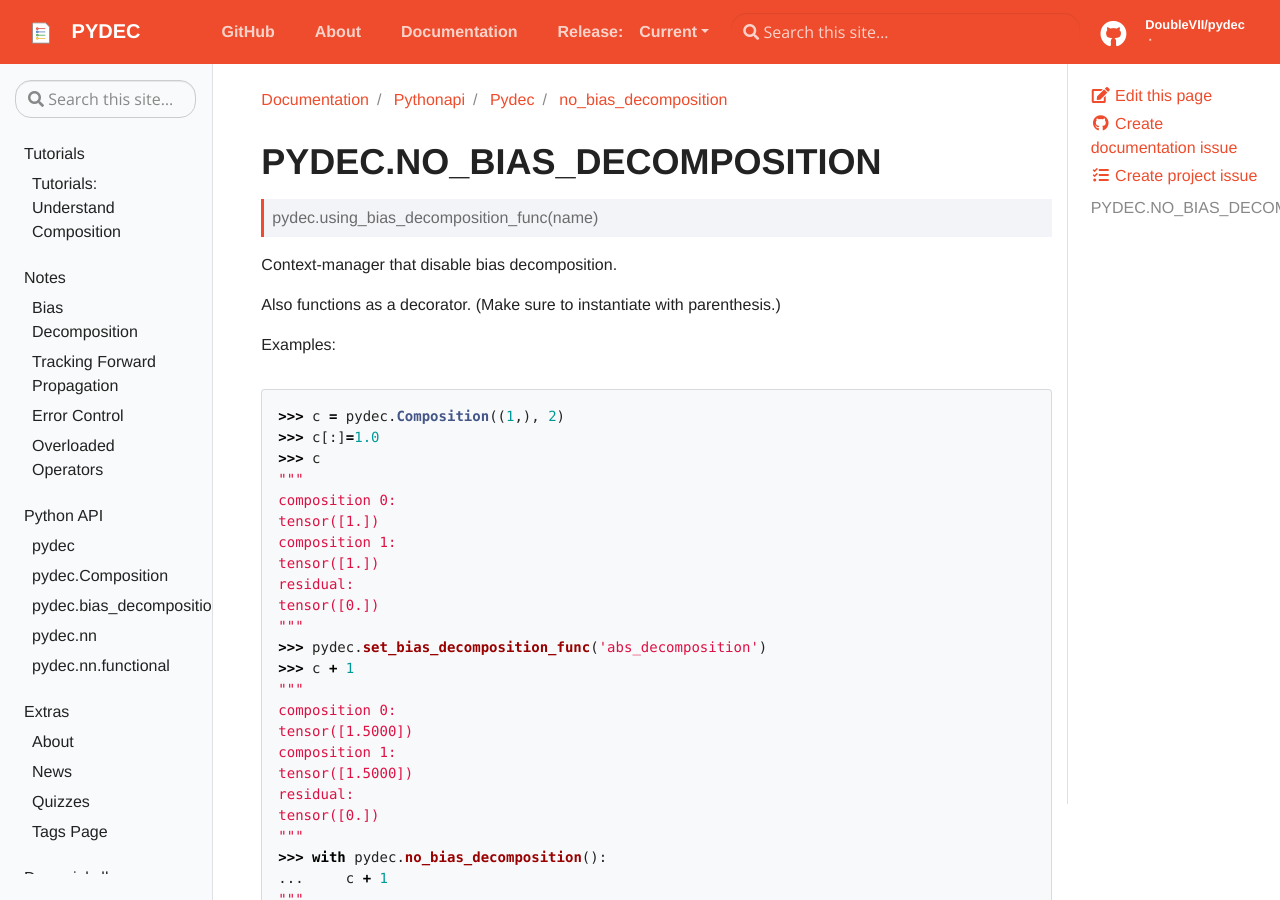
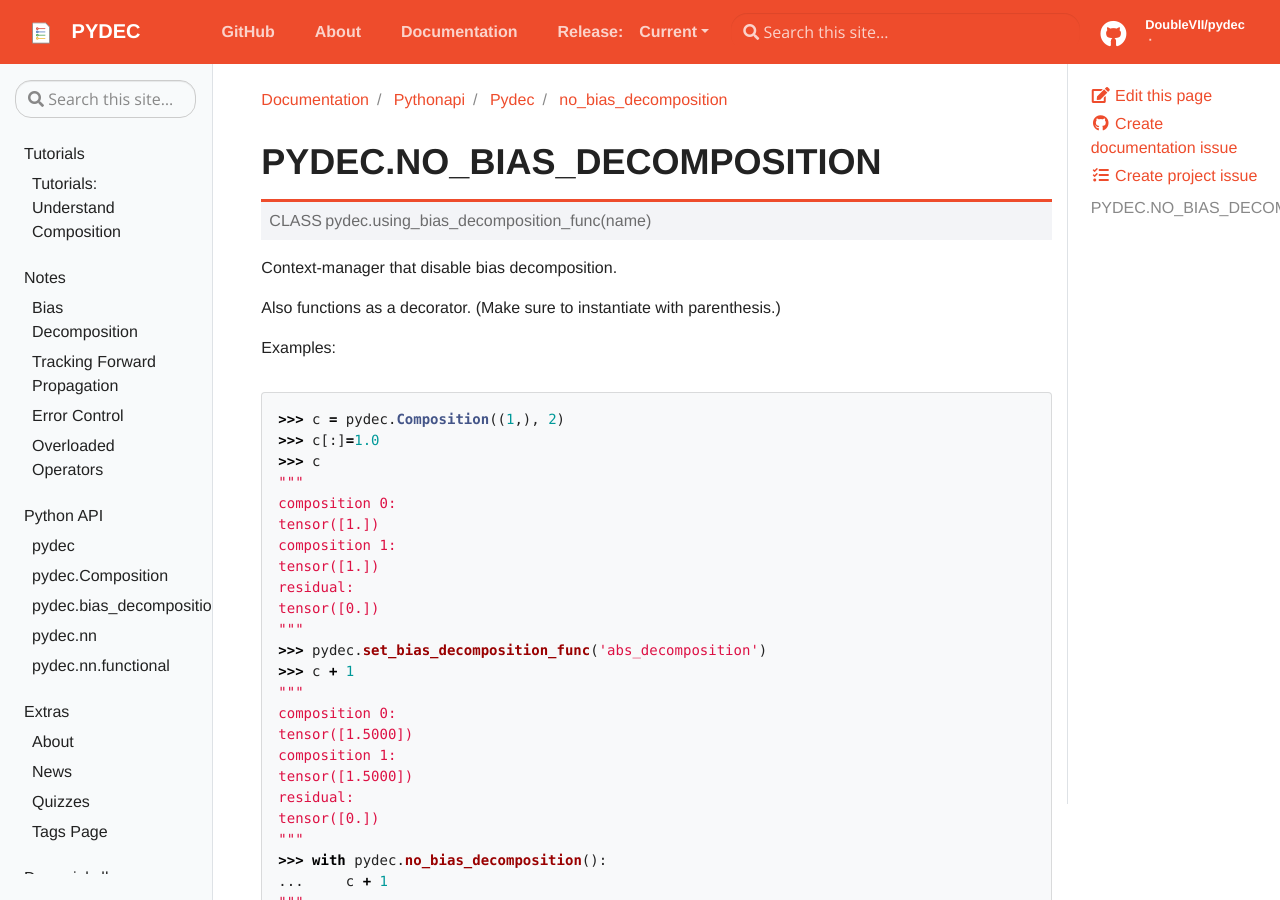
Before and after one commit to NJUNLP/pydec, a Jekyll site: the page built from docs/_docs/pythonapi/pydec/no_bias_decomposition.md, in a window 1280 px wide and 900 px high. Built offline with Jekyll 4.4.1, drawn with Linux system fonts in a browser that asks for light colours.

Commit message:
fix type error

```diff
--- a/docs/_docs/pythonapi/pydec/no_bias_decomposition.md
+++ b/docs/_docs/pythonapi/pydec/no_bias_decomposition.md
@@ -4,7 +4,7 @@ description: pydec.no_bias_decomposition
 ---
 # PYDEC.NO_BIAS_DECOMPOSITION
 
-{% include function.html content="pydec.using_bias_decomposition_func(name)" %}
+{% include class.html content="pydec.using_bias_decomposition_func(name)" %}
 
 Context-manager that disable bias decomposition.
 
```
Also changed, not shown: docs/_docs/pythonapi/pydec/using_bias_decomposition_func.md (+1 -1 lines).
